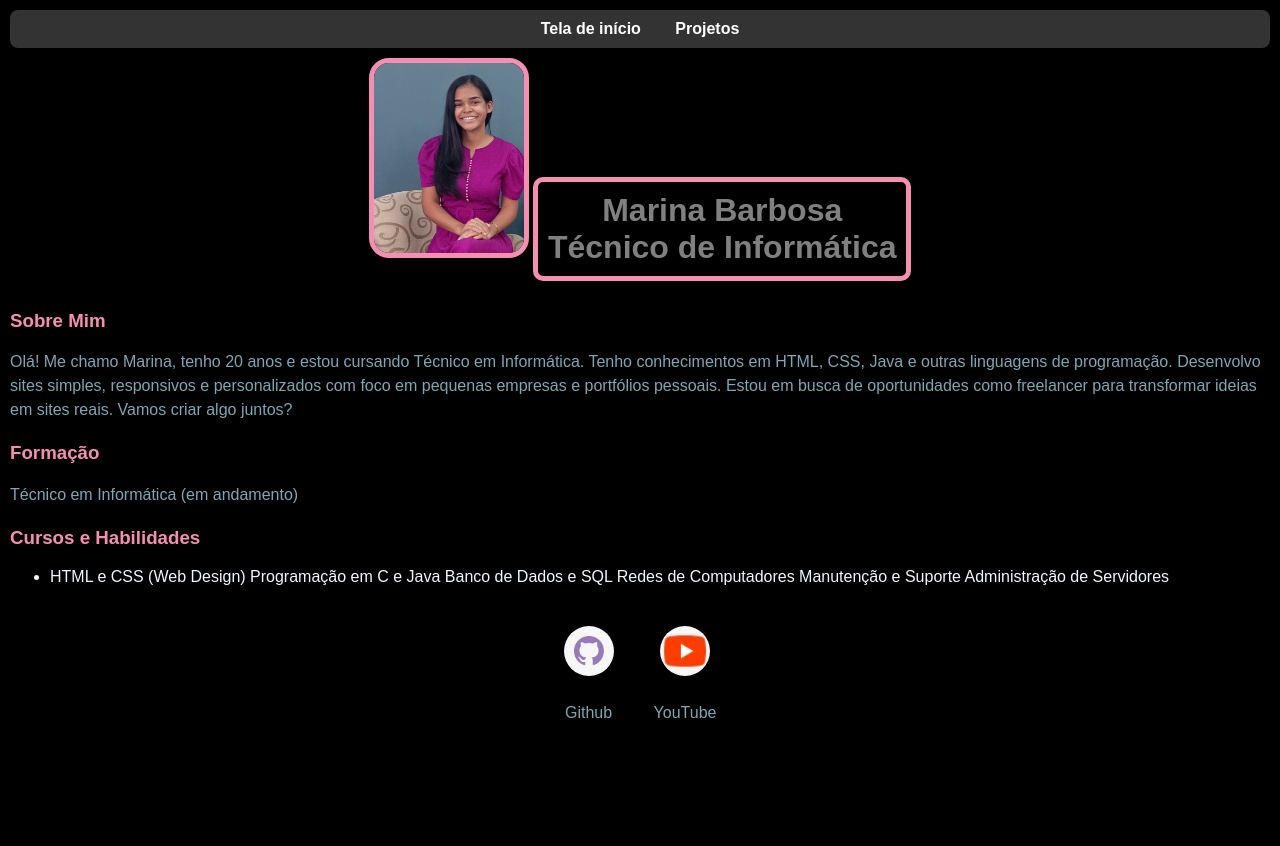
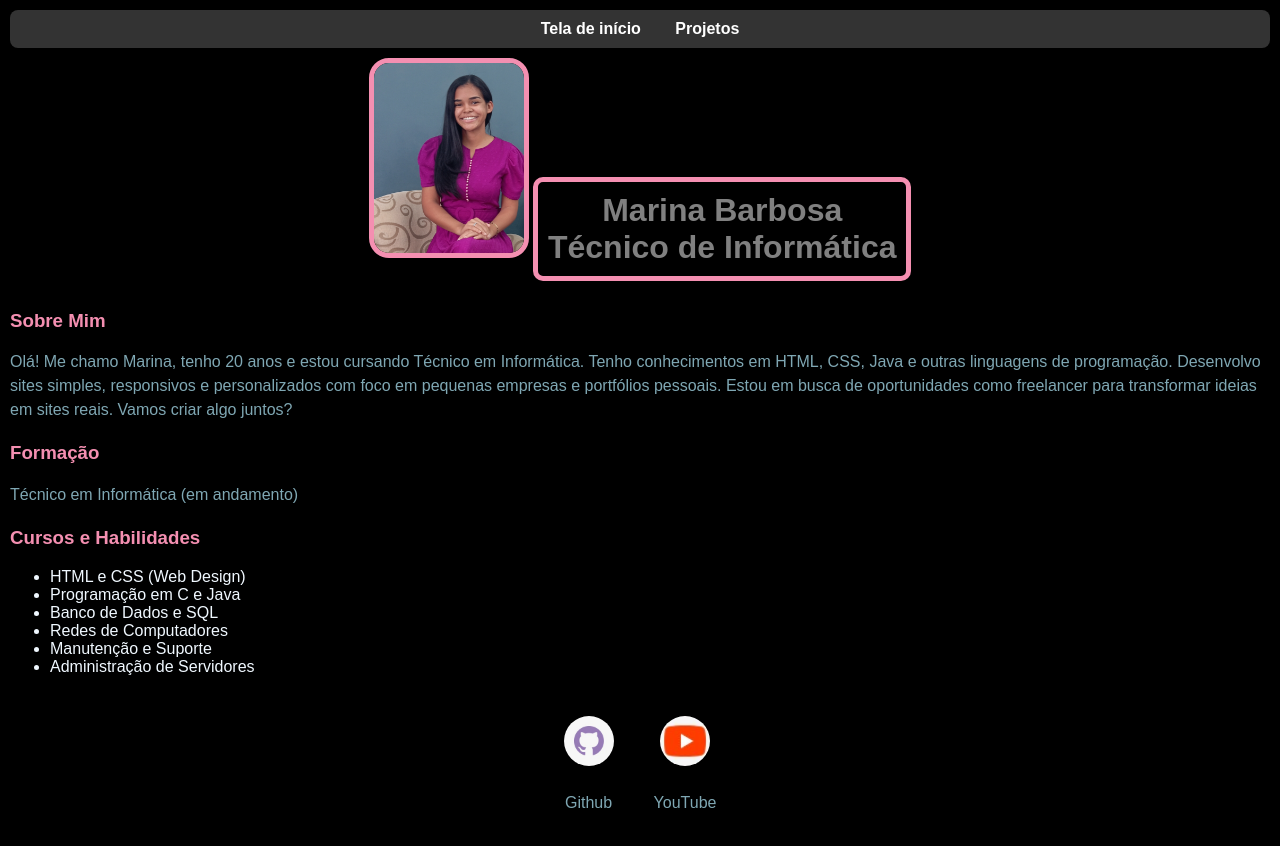
Before and after one commit to Marina-1007/Marina-Portif-lio, a plain HTML site: page index.html in a window 1280 px wide. Before the commit the page ends 800 px from the top, so only its background shows below. Drawn offline with Linux system fonts and the light colour scheme.

Commit message:
Update index.html

```diff
--- a/index.html
+++ b/index.html
@@ -38,12 +38,12 @@
             <section>
                 <h3>Cursos e Habilidades</h3>
                 <ul>
-                    <li>HTML e CSS (Web Design)
-                    Programação em C e Java
-                    Banco de Dados e SQL
-                    Redes de Computadores
-                    Manutenção e Suporte
-                    Administração de Servidores</li>
+                    <li>HTML e CSS (Web Design)</li>
+                    <li>Programação em C e Java</li>
+                    <li>Banco de Dados e SQL</li>
+                    <li>Redes de Computadores</li>
+                    <li>Manutenção e Suporte</li>
+                    <li>Administração de Servidores</li>
                 </ul>
             </section>
         </main>
```
